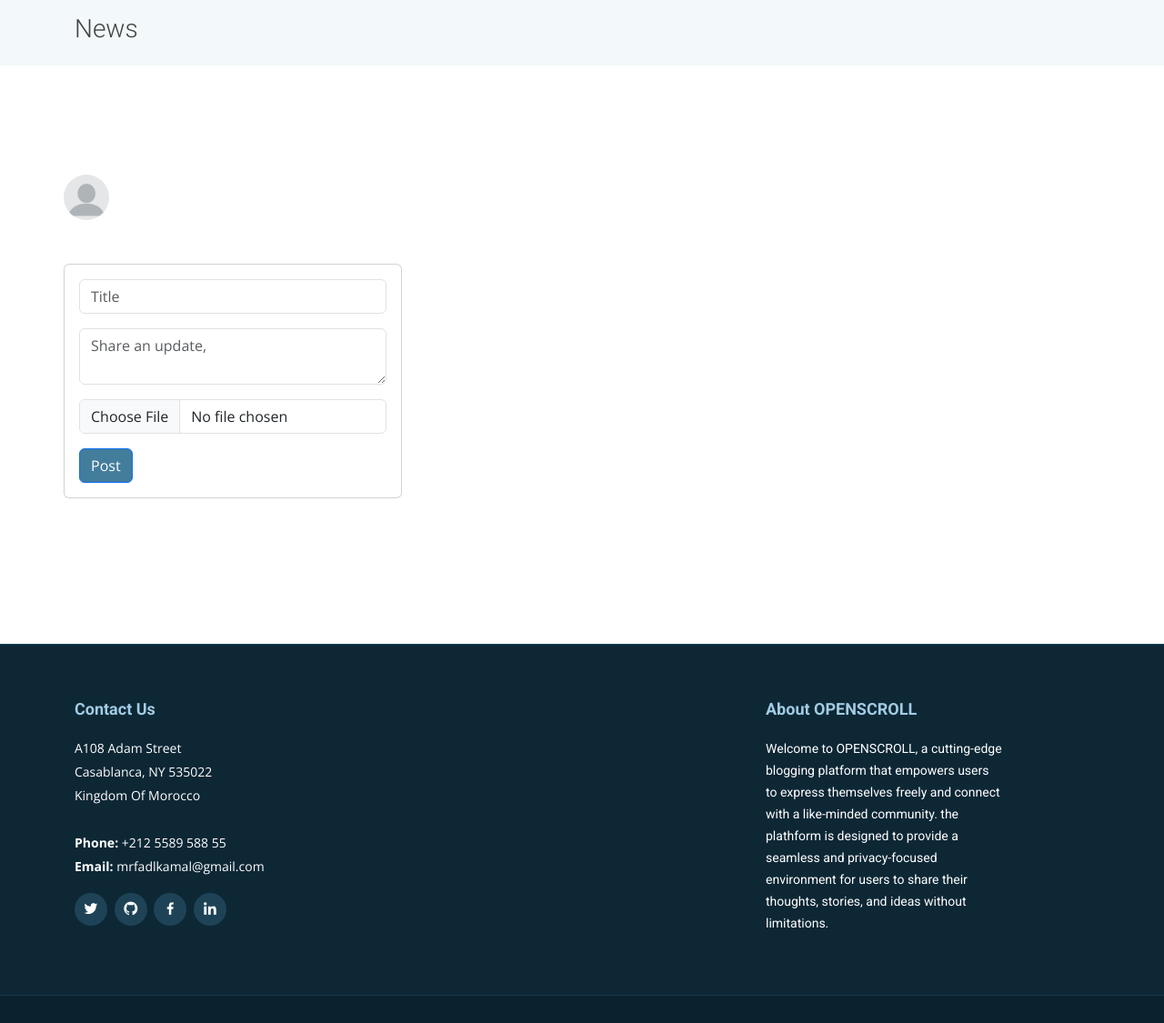
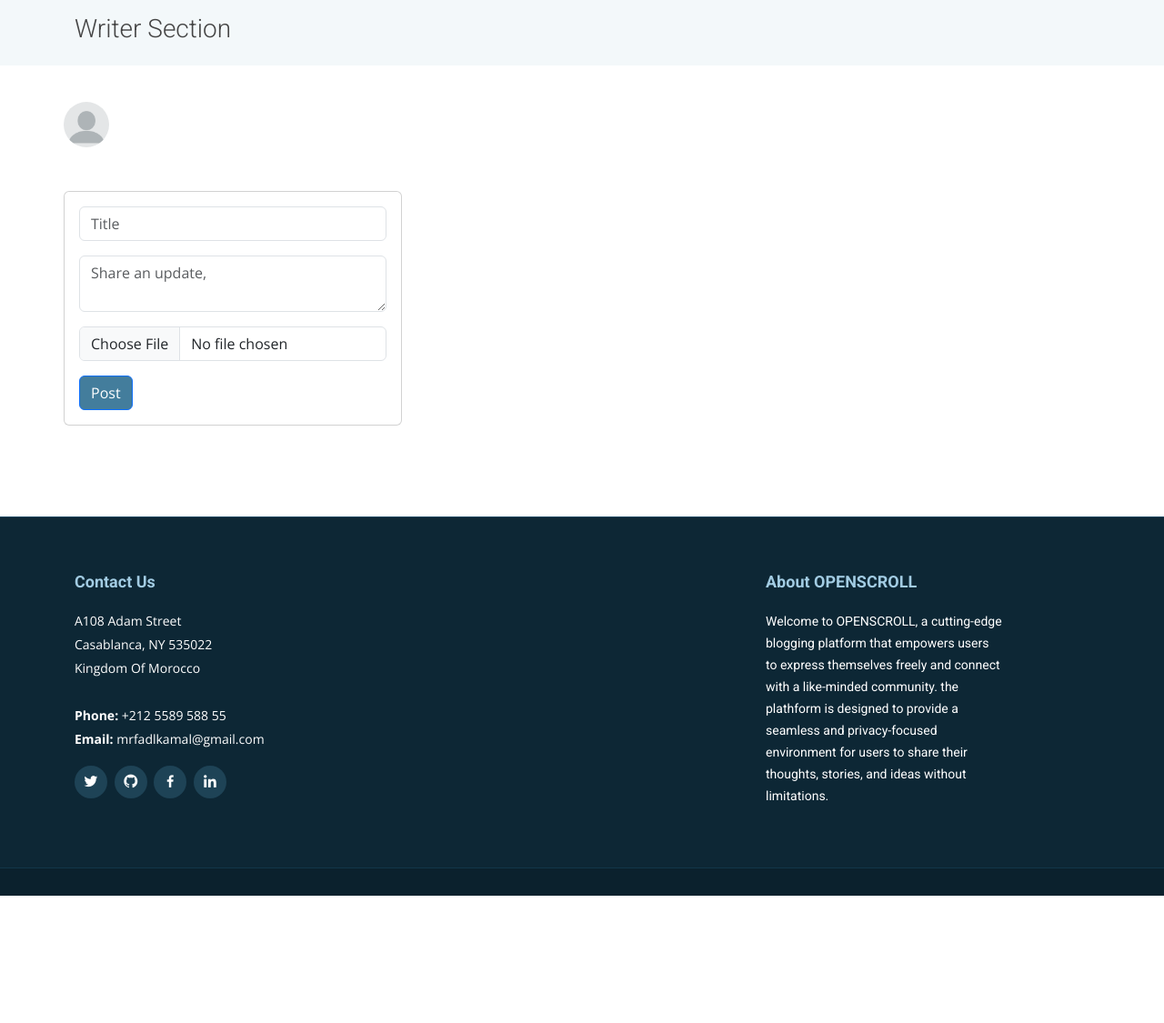
Before and after one commit to Alexus91/OPENSCROLL, a Flask app: template webapp/templates/home.html in a window 1280 px wide. Shown: the part 80-1205 px from the top of the page at 91% size. After the commit the page ends 1065 px from the top, so only its background shows below. Run offline with Flask 3, Linux system fonts and the light colour scheme; the template is opened without the code that fills it: values that come from a table or form of the project are taken from there, others are empty; some libraries are stand-ins or nearby versions.

Commit message:
fixing the home temp

```diff
--- a/webapp/templates/blog.html
+++ b/webapp/templates/blog.html
@@ -69,32 +69,23 @@
         <section class="breadcrumbs">
             <div class="container">
 
-                <div class="d-flex justify-content-between align-items-center " style=" font-size: 100px">
+                {% block content_title %}
+                <div class="d-flex justify-content-between align-items-center" style="font-size: 100px;">
                     <h2>News</h2>
                 </div>
+                {% endblock %}
 
             </div>
         </section>
-        <div class="carousel-item active">
-            <section id="blog" class="blog">
-                <div class="container accordion-button">
-                    <div class="row">
-                        <div class="row-cols-md-0">
-                            <main id="main">
-                                <!-- Blog section content goes here -->
-                                {% block content %} {% endblock %}
-                            </main>
-                        </div>
-                    </div>
-                </div>
-            </section>
-        </div>
+
         <!-- End Blog Section -->
         <div class="carousel-item active">
             <section id="blog" class="blog">
                 <div class="container accordion-button">
                     <div class="row">
                         <div class="row-cols-md-0">
+                            {% block content %} {% endblock %}
+
                             <!-- Loop through public posts -->
                             {% for post in public_posts|reverse %}
                             <div class="note-container">
--- a/webapp/templates/home.html
+++ b/webapp/templates/home.html
@@ -1,8 +1,11 @@
-{% extends "blog.html" %} {% block title %}Home - OPENSCROLL{% endblock %} {% block content %}
-<meta charset="utf-8">
-<meta content="width=device-width, initial-scale=1.0" name="viewport">
+{% extends "blog.html" %} {% block title %}OPENSCROLL - Home{% endblock %} {% block content_title %}
+<!-- Writer Section -->
+<div class="d-flex justify-content-between align-items-center" style="font-size: 100px;">
+    <h2>Writer Section</h2>
+</div>
+{% endblock %} {% block content %}
 
-
+<!-- Writer section -->
 <div class="author-info">
     {% if current_user.avatar_filename %}
     <img src="{{ url_for('static', filename='avatars/' + current_user.avatar_filename) }}" alt="User Avatar" class="rounded-circle avatar-sm"> {% else %}
@@ -20,7 +23,6 @@
 <!-- Card for the note input form -->
 <div class="card mt-lg-5">
     <div class="card-body">
-
         <!-- Form for submitting a new note -->
         <form method="POST" enctype="multipart/form-data">
             <!-- Input field for entering the note title -->
@@ -59,14 +61,9 @@
             <!-- Trigger the deleteNote JavaScript function when clicking on the note -->
             <div class="card-footer">
                 <button class="btn btn-danger" style="font-size: 10px;" onclick="deleteNote({{ note.id }})">Delete</button>
-
             </div>
         </div>
     </li>
     {% endfor %}
 </ul>
-
-<!-- End #main -->
-</section>
-</div>
 {% endblock %}
```
